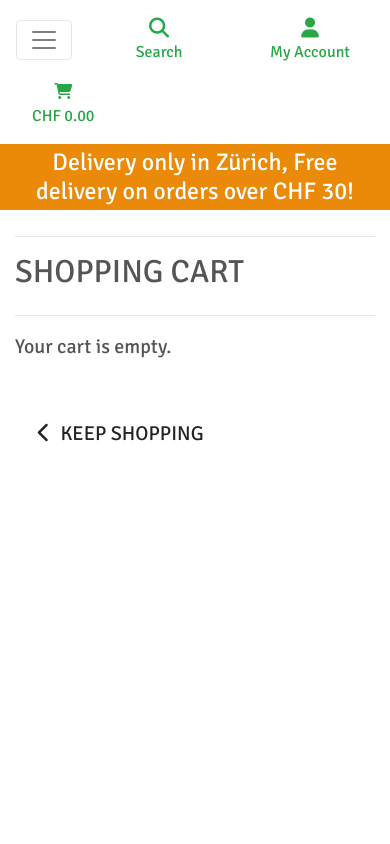
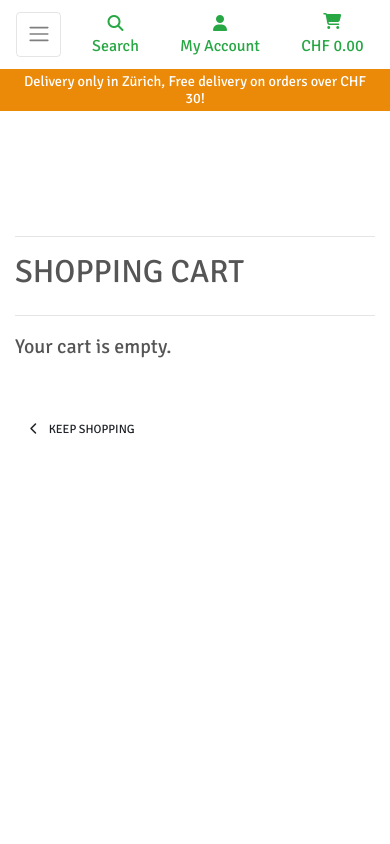
Before and after one commit to Joao4569/farm_fresh, a Django app: page /cart/ in a window 390 px wide. Run offline with Django 3.2, Linux system fonts and the light colour scheme; some libraries are stand-ins or nearby versions.

Commit message:
refactor: Refactor login and registraion templates as well as base.css for a better UX on mobile devices

```diff
--- a/static/css/base.css
+++ b/static/css/base.css
@@ -307,6 +307,42 @@
   body {
       height: calc(100vh - 116px);
   }
+
+  .display-4.logo-font.text-black {
+    font-size: 2rem;
+  }
+
+  .nav-link {
+      padding: 0.15rem;
+  }
+
+  .nav-link i.fa-lg {
+      font-size: 1rem;
+  }
+
+  .navbar-toggler {
+      padding: .6rem .6rem;
+      font-size: 1rem;
+  }
+
+  #delivery-banner h4 {
+      font-size: .9rem;
+  }
+
+  .btn.btn-outline-black.rounded-0,
+  .btn.btn-black.rounded-0 {
+      padding: .375rem .375rem;
+  }
+
+  .btn.btn-outline-black.rounded-0.btn-lg,
+  .btn.btn-black.rounded-0.btn-lg {
+      padding: .375rem .375rem;
+      font-size: .75rem;
+  }
+
+  .increment-qty, .decrement-qty {
+      padding: .25rem .5rem !important;
+  }
 }
 
 @media (max-width: 451px) {
--- a/templates/includes/main-nav.html
+++ b/templates/includes/main-nav.html
@@ -1,5 +1,11 @@
 <div class="collapse navbar-collapse" id="main-nav">
   <ul class="navbar-nav w-auto mx-auto">
+
+    <li class="nav-item d-block d-md-none">
+      <a class="logo-font font-weight-bold nav-link text-green mr-5" href="{% url 'home' %}" id="home-link">
+        Home
+      </a>
+    </li>
 
     <!-- all products navigation dropdown menu -->
     <li class="nav-item dropdown">
--- a/templates/includes/mobile-top-header.html
+++ b/templates/includes/mobile-top-header.html
@@ -37,7 +37,7 @@
       {% if request.user.is_superuser %}
         <a href="{% url 'add_product' %}" class="dropdown-item">Product Management</a>
       {% endif %}
-      <a href="" class="dropdown-item">My Profile</a>
+      <a href="{% url 'profile' %}" class="dropdown-item">My Profile</a>
       <a href="{% url 'account_logout' %}" class="dropdown-item">Logout</a>
     {% else %}
       <a href="{% url 'account_signup' %}" class="dropdown-item">Register</a>
```
